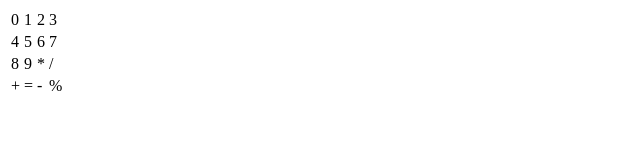
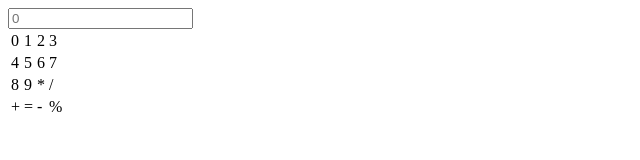
Before and after one commit to Ibuku/mycalculator, a plain HTML site: page index.html in a window 1280 px wide. Shown: the whole page, without its empty margins (0-640 px from the left). Drawn offline with Linux system fonts and the light colour scheme.

Commit message:
edit index.html

```diff
--- a/index.html
+++ b/index.html
@@ -4,6 +4,9 @@
         <title>Calculator</title>
     </head>
     <body>
+        <form>
+            <input type="text" placeholder="0"\>
+            </form>
         <table>
         <tr>
           <td>0</td>
```
